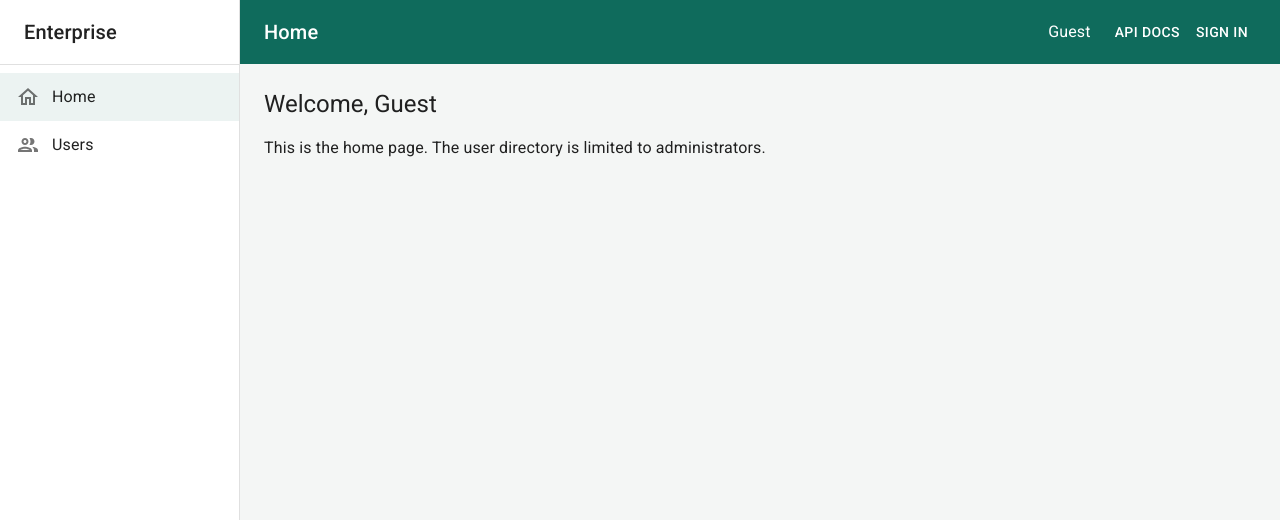
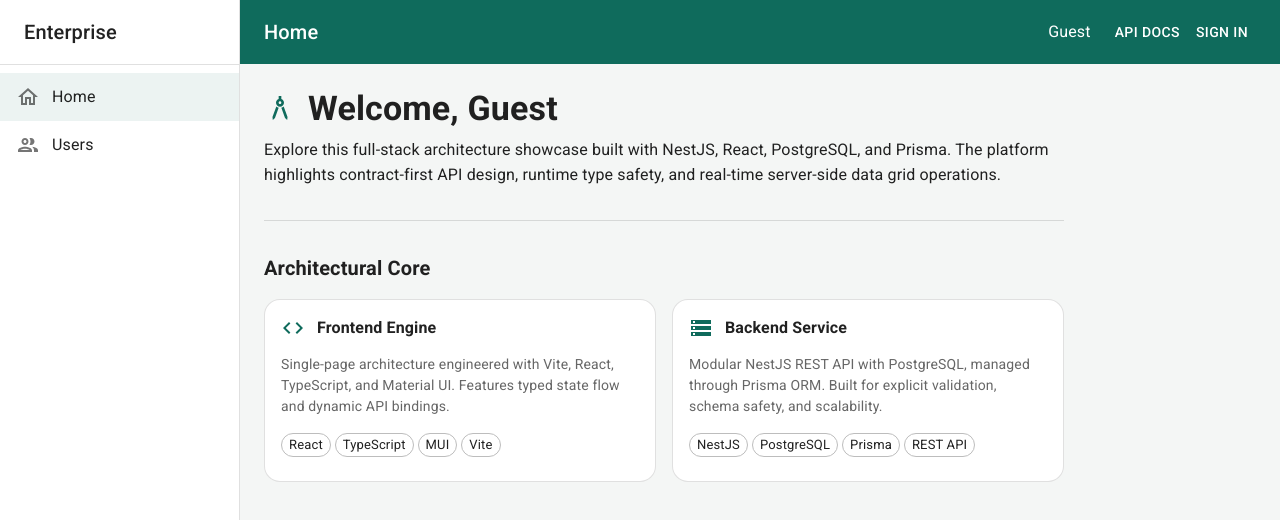
Before and after one commit to BrettBBB/react-enterprise-client, a React (Vite) app: page / in a window 1280 px wide. Shown: the top 520 px of the page. Built offline with nearby package versions, Linux system fonts and the light colour scheme; no server answers.

Commit message:
Home page update

```diff
--- a/src/home/HomePage.tsx
+++ b/src/home/HomePage.tsx
@@ -1,21 +1,157 @@
-import Stack from '@mui/material/Stack';
-import Typography from '@mui/material/Typography';
-import { useAuth } from '../auth/auth-context.ts';
+import ArchitectureIcon from "@mui/icons-material/Architecture";
+import CodeIcon from "@mui/icons-material/Code";
+import StorageIcon from "@mui/icons-material/Storage";
+import { Card, CardContent, Chip, Divider } from "@mui/material";
+
+import { useAuth } from "../auth/auth-context.ts";
 
 export function HomePage() {
   const { user } = useAuth();
-  const name = user ? `${user.firstName} ${user.lastName}` : 'Guest';
+  const name = user ? `${user.firstName} ${user.lastName}` : "Guest";
 
   return (
-    <Stack spacing={2} sx={{ maxWidth: 640 }}>
-      <Typography variant="h5" component="p">
-        Welcome, {name}
-      </Typography>
-      <Typography color="text.secondary">
-        {user?.isAdmin
-          ? 'Open Users in the left navigation to work with the directory. The grid asks the API for each page, sort, and filter.'
-          : 'This is the home page. The user directory is limited to administrators.'}
-      </Typography>
-    </Stack>
+    <div
+      style={{
+        display: "flex",
+        flexDirection: "column",
+        gap: "32px",
+        maxWidth: "800px",
+      }}
+    >
+      {/* Welcome & Overview Header */}
+      <div>
+        <div
+          style={{
+            display: "flex",
+            alignItems: "center",
+            gap: "12px",
+            marginBottom: "8px",
+          }}
+        >
+          <ArchitectureIcon color="primary" style={{ fontSize: "32px" }} />
+          <h1
+            style={{
+              fontSize: "2.125rem",
+              fontWeight: 700,
+              margin: 0,
+              lineHeight: 1.2,
+            }}
+          >
+            Welcome, {name}
+          </h1>
+        </div>
+        <p
+          style={{
+            color: "text.secondary",
+            fontSize: "1rem",
+            lineHeight: 1.6,
+            margin: 0,
+          }}
+        >
+          Explore this full-stack architecture showcase built with NestJS,
+          React, PostgreSQL, and Prisma. The platform highlights contract-first
+          API design, runtime type safety, and real-time server-side data grid
+          operations.
+        </p>
+      </div>
+
+      <Divider />
+
+      {/* Technical Highlights Section */}
+      <div style={{ display: "flex", flexDirection: "column", gap: "16px" }}>
+        <h2 style={{ fontSize: "1.25rem", fontWeight: 600, margin: 0 }}>
+          Architectural Core
+        </h2>
+
+        <div
+          style={{
+            display: "flex",
+            flexDirection: "row",
+            gap: "16px",
+            flexWrap: "wrap",
+          }}
+        >
+          {/* Frontend Card */}
+          <Card
+            variant="outlined"
+            sx={{ flex: 1, minWidth: "280px", borderRadius: 2 }}
+          >
+            <CardContent>
+              <div
+                style={{
+                  display: "flex",
+                  alignItems: "center",
+                  gap: "12px",
+                  marginBottom: "12px",
+                }}
+              >
+                <CodeIcon color="primary" />
+                <h3 style={{ fontSize: "1rem", fontWeight: 600, margin: 0 }}>
+                  Frontend Engine
+                </h3>
+              </div>
+              <p
+                style={{
+                  fontSize: "0.875rem",
+                  color: "rgba(0, 0, 0, 0.6)",
+                  lineHeight: 1.5,
+                  marginBottom: "16px",
+                }}
+              >
+                Single-page architecture engineered with Vite, React,
+                TypeScript, and Material UI. Features typed state flow and
+                dynamic API bindings.
+              </p>
+              <div style={{ display: "flex", flexWrap: "wrap", gap: "4px" }}>
+                <Chip label="React" size="small" variant="outlined" />
+                <Chip label="TypeScript" size="small" variant="outlined" />
+                <Chip label="MUI" size="small" variant="outlined" />
+                <Chip label="Vite" size="small" variant="outlined" />
+              </div>
+            </CardContent>
+          </Card>
+
+          {/* Backend Card */}
+          <Card
+            variant="outlined"
+            sx={{ flex: 1, minWidth: "280px", borderRadius: 2 }}
+          >
+            <CardContent>
+              <div
+                style={{
+                  display: "flex",
+                  alignItems: "center",
+                  gap: 12,
+                  marginBottom: 12,
+                }}
+              >
+                <StorageIcon color="primary" />
+                <h3 style={{ fontSize: "1rem", fontWeight: 600, margin: 0 }}>
+                  Backend Service
+                </h3>
+              </div>
+              <p
+                style={{
+                  fontSize: "0.875rem",
+                  color: "rgba(0, 0, 0, 0.6)",
+                  lineHeight: 1.5,
+                  marginBottom: "16px",
+                }}
+              >
+                Modular NestJS REST API with PostgreSQL, managed through Prisma
+                ORM. Built for explicit validation, schema safety, and
+                scalability.
+              </p>
+              <div style={{ display: "flex", flexWrap: "wrap", gap: "4px" }}>
+                <Chip label="NestJS" size="small" variant="outlined" />
+                <Chip label="PostgreSQL" size="small" variant="outlined" />
+                <Chip label="Prisma" size="small" variant="outlined" />
+                <Chip label="REST API" size="small" variant="outlined" />
+              </div>
+            </CardContent>
+          </Card>
+        </div>
+      </div>
+    </div>
   );
 }
```
